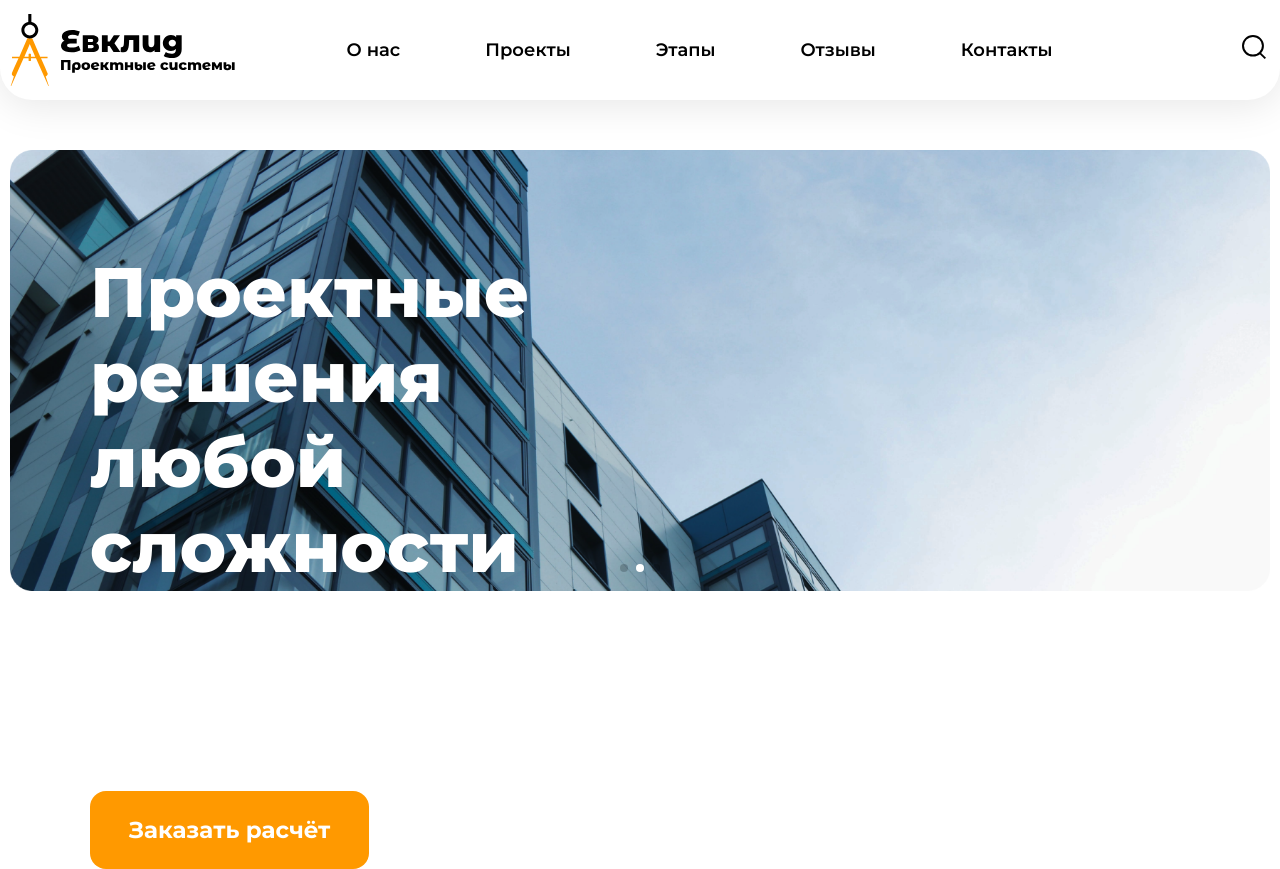
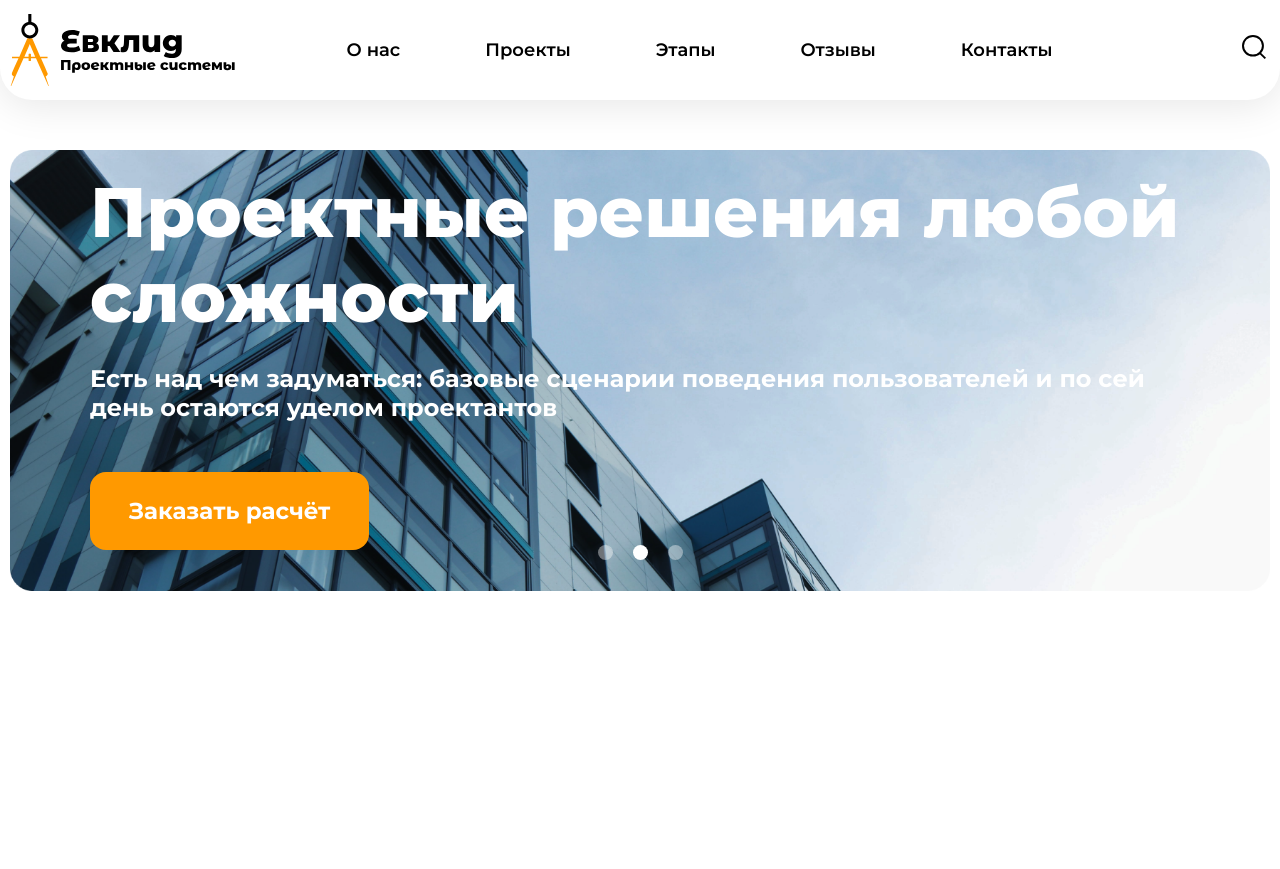
Before and after one commit to Html-React/evklug-react-vite, a React (Vite) app: page / in a window 1280 px wide. After the commit the page ends 800 px from the top, so only its background shows below. Built offline with nearby package versions, Linux system fonts and the light colour scheme.

Commit message:
Slider adapting

```diff
--- a/src/components/Main/ImageSlider.tsx
+++ b/src/components/Main/ImageSlider.tsx
@@ -7,6 +7,35 @@ import { Autoplay, Pagination } from "swiper/modules";
 const StyledSwiper = styled(Swiper)`
   width: 100%;
   height: 100%;
+
+  .swiper-pagination-bullets.swiper-pagination-horizontal {
+    bottom: 20px;
+  }
+
+  .swiper-pagination-bullet {
+    width: var(
+      --swiper-pagination-bullet-width,
+      var(--swiper-pagination-bullet-size, 15px)
+    );
+    height: var(
+      --swiper-pagination-bullet-height,
+      var(--swiper-pagination-bullet-size, 15px)
+    );
+    background: var(
+      --swiper-pagination-bullet-inactive-color,
+      rgba(255, 255, 255, 0.4)
+    );
+    opacity: var(--swiper-pagination-bullet-inactive-opacity, 1);
+  }
+
+  .swiper-pagination-bullet-active {
+    background: var(--swiper-pagination-color, var(--swiper-theme-color));
+  }
+
+  .swiper-pagination-horizontal.swiper-pagination-bullets
+    .swiper-pagination-bullet {
+    margin: 0 var(--swiper-pagination-bullet-horizontal-gap, 10px);
+  }
 `;
 
 const StyledSwiperSlide = styled(SwiperSlide)`
@@ -26,43 +55,6 @@ const StyledSwiperSlide = styled(SwiperSlide)`
     object-fit: cover;
   }
 `;
-
-const StyledPagination = styled.div`
-  .swiper-horizontal > .swiper-pagination-bullets,
-  .swiper-pagination-bullets.swiper-pagination-horizontal,
-  .swiper-pagination-custom,
-  .swiper-pagination-fraction {
-    bottom: 20px;
-  }
-
-  .swiper-pagination-bullet {
-    width: var(
-      --swiper-pagination-bullet-width,
-      var(--swiper-pagination-bullet-size, 15px)
-    );
-    height: var(
-      --swiper-pagination-bullet-height,
-      var(--swiper-pagination-bullet-size, 15px)
-    );
-    background: var(
-      --swiper-pagination-bullet-inactive-color,
-      rgba(255, 255, 255, 0.4)
-    );
-    opacity: var(--swiper-pagination-bullet-inactive-opacity, 1);
-    transition: background 0.3s; // Добавим плавный переход для фона
-  }
-
-  .swiper-pagination-bullet-active {
-    background: var(--swiper-pagination-color, var(--swiper-theme-color));
-  }
-
-  .swiper-horizontal > .swiper-pagination-bullets .swiper-pagination-bullet,
-  .swiper-pagination-horizontal.swiper-pagination-bullets
-    .swiper-pagination-bullet {
-    margin: 0 var(--swiper-pagination-bullet-horizontal-gap, 10px);
-  }
-`;
-
 
 const ImageSlider = () => {
   // Массив изображений
@@ -103,7 +95,6 @@ const ImageSlider = () => {
         modules={[Autoplay, Pagination]}
       >
         {ImageList}
-        <StyledPagination className="swiper-pagination" />
       </StyledSwiper>
     </>
   );
--- a/src/components/Main/SectionSlider.tsx
+++ b/src/components/Main/SectionSlider.tsx
@@ -19,6 +19,23 @@ const ProjectHeader = styled.h1`
   font-size: 70px;
   line-height: 85px;
   padding: 100px 80px 0 80px;
+
+  @media (max-width: 1652px) {
+    max-width: 100%;
+    padding-top: 60px;
+  }
+
+  @media (max-width: 1376px) {
+    padding-top: 20px;
+  }
+
+  @media (max-width: 1234px) {
+    padding-top: 4px;
+  }
+
+  @media (max-width: 1100px) {
+
+  }
 `;
 const ProjectDescription = styled.p`
   max-width: 60%;
@@ -26,6 +43,14 @@ const ProjectDescription = styled.p`
   font-size: 24px;
   line-height: 29px;
   padding: 24px 80px 0 80px;
+
+  @media (max-width: 1655px) {
+    // font-size: 1.5rem;
+    max-width: 100%;
+  }
+
+  @media (max-width: 1100px) {
+  }
 `;
 const ProjectButton = styled(Button).attrs({ as: "button" })`
   font-weight: 700;
@@ -52,6 +77,17 @@ const ProjectButton = styled(Button).attrs({ as: "button" })`
     background: var(--color-Gamboge);
     color: var(--color-White);
   }
+
+  @media (max-width: 1500px) {
+    margin-top: 50px;
+  }
+
+  @media (max-width: 1234px) {
+    margin-top: 26px;
+  }
+
+  @media (max-width: 1100px) {
+  }
 `;
 
 
--- a/src/index.css
+++ b/src/index.css
@@ -33,6 +33,10 @@ body {
   line-height: 32px;
   color: var(--color-Black);
   background-color: var(--color-White);
+  user-select: none;
+  -webkit-user-select: none;
+  -moz-user-select: none;
+  -ms-user-select: none;
 }
 
 ul {
```
